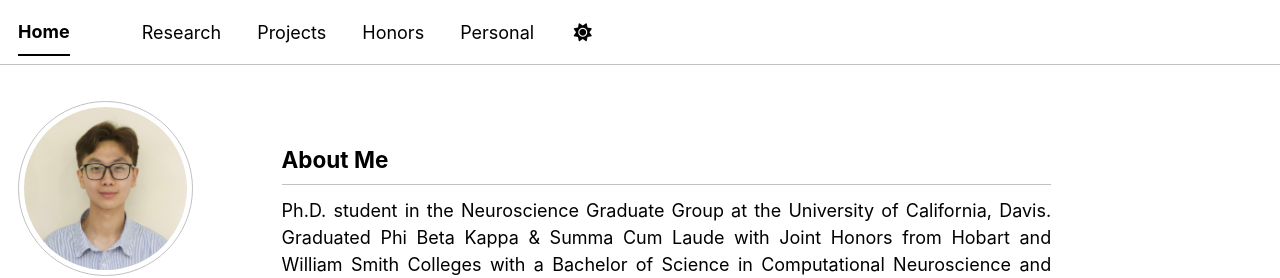
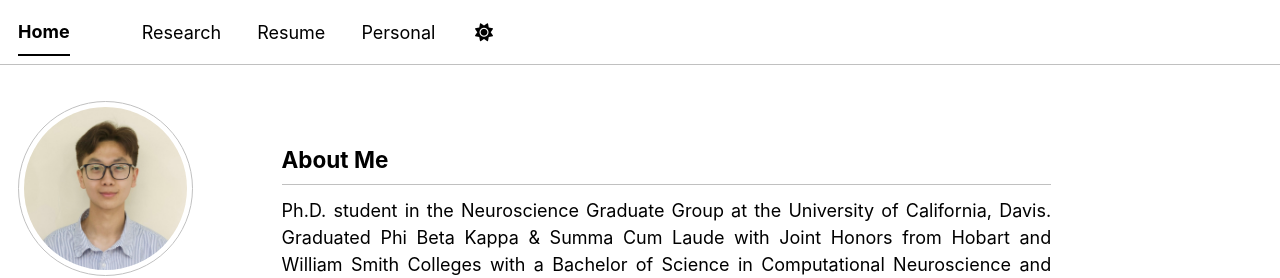
Before and after one commit to randyhongg/randyhongg.github.io, a Jekyll site: the page built from _pages/about.md, in a window 1280 px wide. Shown: the top 278 px of the page. Built offline with Jekyll 4.4.1, drawn with Linux system fonts in a browser that asks for light colours; a style sheet for code colours, icons or effects is not loaded.

Commit message:
Update navigation.yml

```diff
--- a/_data/navigation.yml
+++ b/_data/navigation.yml
@@ -11,11 +11,8 @@ main:
   - title: "Research"
     url: /research/
 
-  - title: "Projects"
-    url: /projects/
-
-  - title: "Honors"
-    url: /honors/
+  - title: "Resume"
+    url: /resume/
 
   - title: "Personal"
     url: /personal/
```
